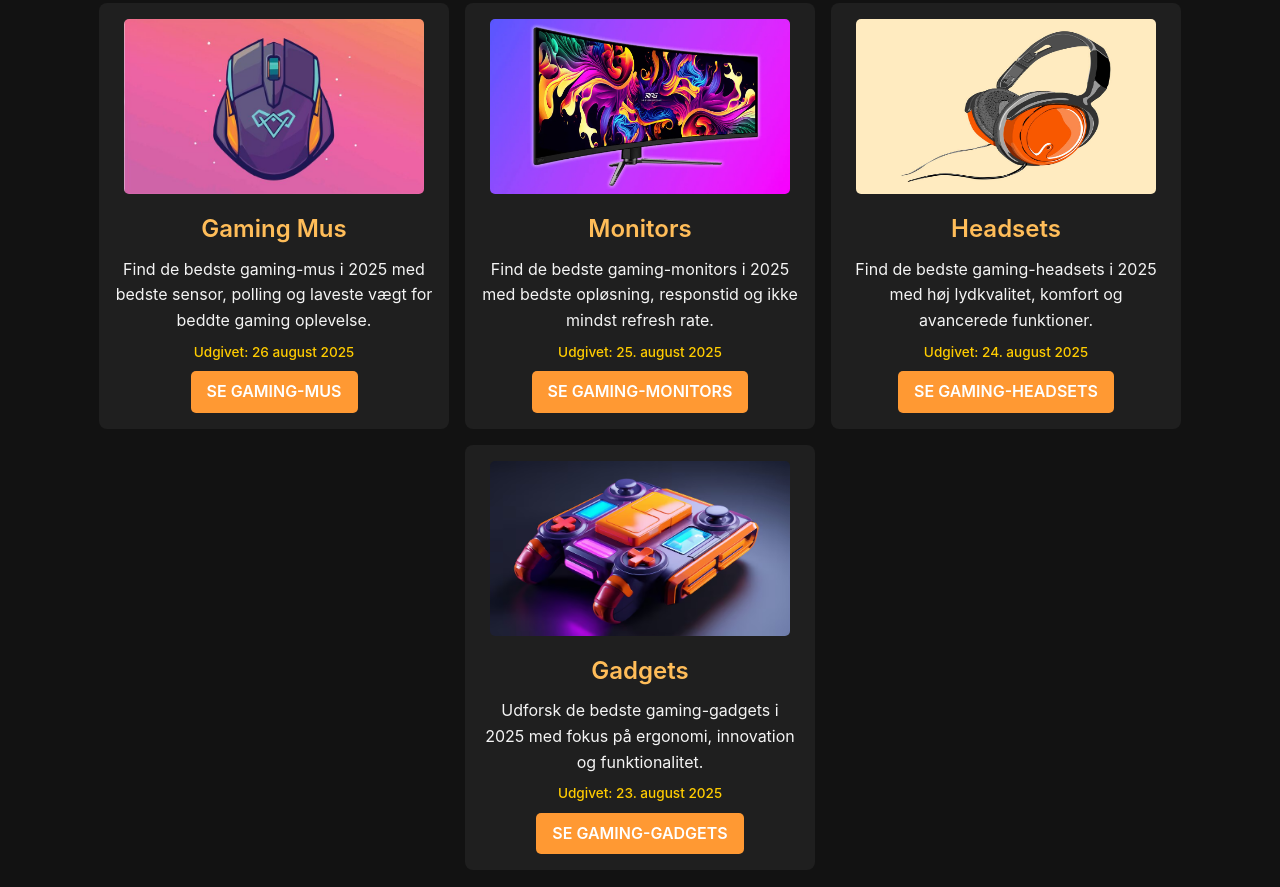
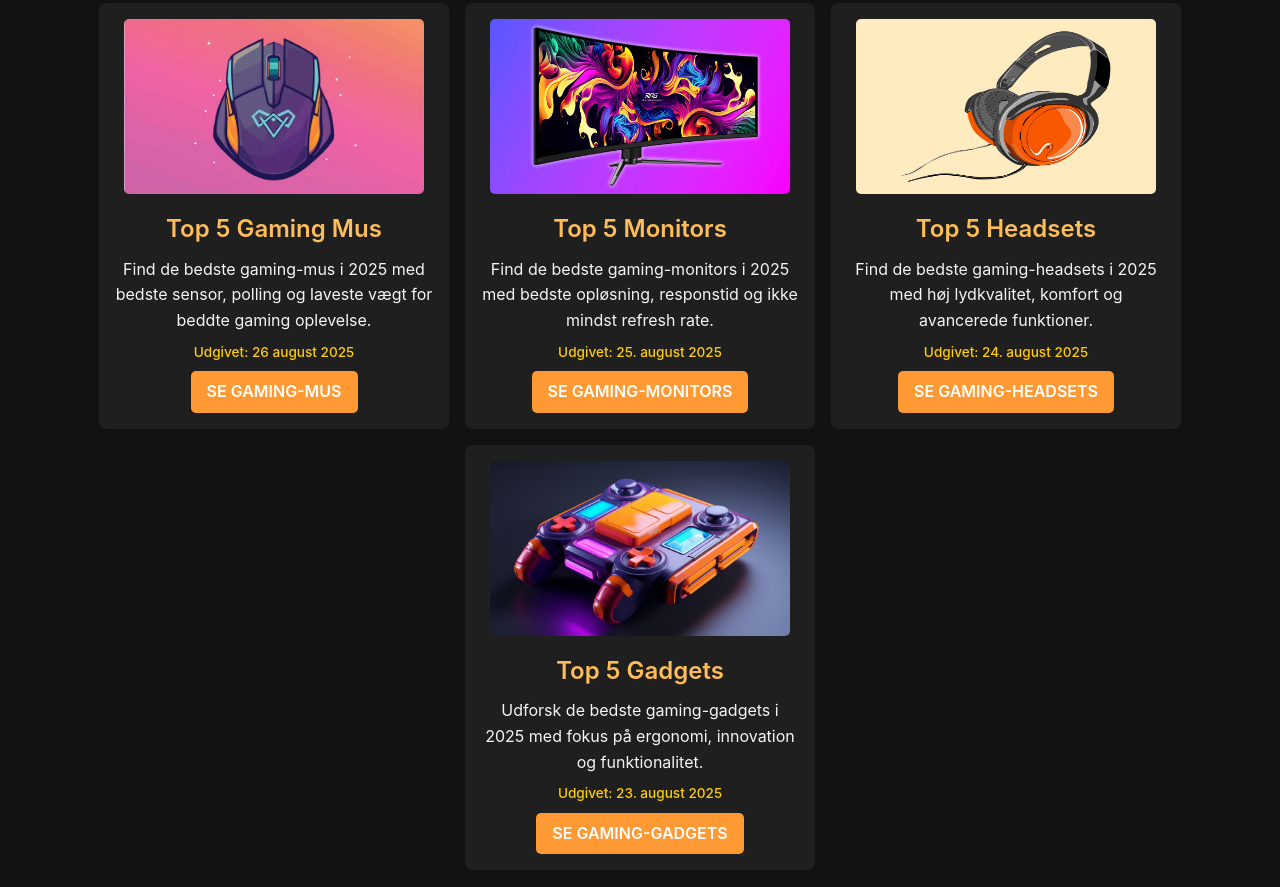
Before and after one commit to BjerregaardGG/GamingRating, a plain HTML site: page index.html in a window 1280 px wide. Shown: the part 601-1488 px from the top of the page. Drawn offline with Linux system fonts and the light colour scheme.

Commit message:
top 5 tilføjelse til index.html

```diff
--- a/index.html
+++ b/index.html
@@ -74,7 +74,7 @@
             <!-- Gaming mus -->
             <article class="card" itemscope itemtype="https://schema.org/Product" data-title="Gaming-Mus">
                 <img src="images_mice/adorable-gaming-mouse-vector-icon_1408251-4478.jpg" alt="Gaming-Mus 2025" class="gadgets-article" itemprop="image">
-                <h2 itemprop="name">Gaming Mus</h2>
+                <h2 itemprop="name">Top 5 Gaming Mus</h2>
                 <p itemprop="description">Find de bedste gaming-mus i 2025 med bedste sensor, polling og laveste vægt for beddte gaming oplevelse.</p>
                 <p class="meta">Udgivet: <time datetime="2025-08-26">26 august 2025</time></p>
                 <a href="mice.html" class="btn">Se Gaming-Mus</a>
@@ -83,7 +83,7 @@
             <!-- Gaming Monitors -->
             <article class="card" itemscope itemtype="https://schema.org/Product" data-title="Gaming-Monitors">
                 <img src="images_monitors/monitor-art.webp" alt="Gaming-Monitors 2025" class="gadgets-article" itemprop="image">
-                <h2 itemprop="name">Monitors</h2>
+                <h2 itemprop="name">Top 5 Monitors</h2>
                 <p itemprop="description">Find de bedste gaming-monitors i 2025 med bedste opløsning, responstid og ikke mindst refresh rate.</p>
                 <p class="meta">Udgivet: <time datetime="2025-08-25">25. august 2025</time></p>
                 <a href="monitors.html" class="btn">Se Gaming-Monitors</a>
@@ -92,7 +92,7 @@
             <!-- Gaming Headsets -->
             <article class="card" itemscope itemtype="https://schema.org/Product" data-title="Gaming-Headsets">
                 <img src="images_gadgets/Headphones-Art.jpg" alt="Gaming-Headsets 2025" class="gadgets-article" itemprop="image">
-                <h2 itemprop="name">Headsets</h2>
+                <h2 itemprop="name">Top 5 Headsets</h2>
                 <p itemprop="description">Find de bedste gaming-headsets i 2025 med høj lydkvalitet, komfort og avancerede funktioner.</p>
                 <p class="meta">Udgivet: <time datetime="2025-08-24">24. august 2025</time></p>
                 <a href="headsets.html" class="btn">Se Gaming-Headsets</a>
@@ -101,7 +101,7 @@
             <!-- Gaming Gadgets -->
             <article class="card" itemscope itemtype="https://schema.org/Product" data-title="Gaming-Gadgets">
                 <img src="images_gadgets/view-3d-gaming-device_23-2151005768.avif" alt="Gaming-Gadgets 2025" class="gadgets-article" itemprop="image">
-                <h2 itemprop="name">Gadgets</h2>
+                <h2 itemprop="name">Top 5 Gadgets</h2>
                 <p itemprop="description">Udforsk de bedste gaming-gadgets i 2025 med fokus på ergonomi, innovation og funktionalitet.</p>
                 <p class="meta">Udgivet: <time datetime="2025-08-23">23. august 2025</time></p>
                 <a href="accessories.html" class="btn">Se Gaming-Gadgets</a>
```
